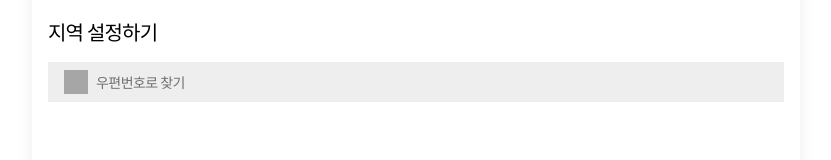
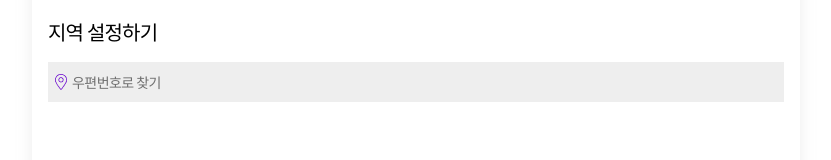
Before and after one commit to dlantjdgkgk/SmallGift, a React (Create React App) app: page / in a window 1280 px wide. Both pictures are taken after a click on the button "Click". Shown: the part 514-674 px from the top of the page, without its empty margins (224-1055 px from the left). Built offline with nearby package versions, Linux system fonts and the light colour scheme; no server answers.

Commit message:
fix : 지역 정보 업데이트 버그 수정

```diff
--- a/src/components/MainPageRestaurant/MainPageRestaurant.tsx
+++ b/src/components/MainPageRestaurant/MainPageRestaurant.tsx
@@ -3,11 +3,11 @@ import Portal from "components/Modal/Portal/Portal";
 import AreaModal from "components/Modal/AreaModal/AreaModal";
 import { useEffect, useState } from "react";
 import { apiInstance } from "../../api/setting";
-import LocateInfo from "./Locate";
 
 const MainPageRestaurant = () => {
   const [modalIsOpen, setModalIsOpen] = useState(false);
   const [locate, setLocate] = useState(null);
+  const [flag, setFlag] = useState(false);
   const handleModalClose = () => setModalIsOpen(false);
 
   const memberId = 15;
@@ -15,7 +15,7 @@ const MainPageRestaurant = () => {
     try {
       const res = await apiInstance.get(`/api/user/locate?memberId=${memberId}`);
       console.log(res);
-      setLocate(res);
+      setLocate(res.data);
     } catch (error) {
       console.log(error.message);
     }
@@ -23,7 +23,7 @@ const MainPageRestaurant = () => {
 
   useEffect(() => {
     userLocateAPI();
-  }, []);
+  }, [flag]);
 
   return (
     <Styled.SectionRestaurantWrapper>
@@ -40,7 +40,12 @@ const MainPageRestaurant = () => {
             위치 변경하기 {">"}
             {modalIsOpen ? (
               <Portal>
-                <AreaModal setModalIsOpen={setModalIsOpen} handleModalClose={handleModalClose} />
+                <AreaModal
+                  setModalIsOpen={setModalIsOpen}
+                  handleModalClose={handleModalClose}
+                  setFlag={setFlag}
+                  flag={flag}
+                />
               </Portal>
             ) : null}
           </button>
@@ -52,7 +57,7 @@ const MainPageRestaurant = () => {
             <img src="img/locate.png" />
             <p className="address">주소</p>
             {locate ? (
-              <p className="exactAddress">{locate.data}</p>
+              <p className="exactAddress">{locate}</p>
             ) : (
               <p className="exactAddress">서울특별시 마포구 양화로7안길 2-1</p>
             )}
--- a/src/components/Modal/AreaModal/AreaModal.tsx
+++ b/src/components/Modal/AreaModal/AreaModal.tsx
@@ -7,9 +7,11 @@ import { apiInstance } from "../../../api/setting";
 interface Props {
   setModalIsOpen: any;
   handleModalClose(): void;
+  flag: boolean;
+  setFlag(active: boolean): void;
 }
 
-const AreaModal = ({ setModalIsOpen, handleModalClose }: Props) => {
+const AreaModal = ({ setModalIsOpen, handleModalClose, setFlag, flag }: Props) => {
   const { addressState, handleComplete } = useDaumPost();
   const [isDaumPostOpen, setIsDaumPostOpen] = useState(false);
 
@@ -32,8 +34,8 @@ const AreaModal = ({ setModalIsOpen, handleModalClose }: Props) => {
         locate: addressState.jibunAddress,
         memberId: 15,
       };
-
       const res = await apiInstance.post("/api/user/locate", payload);
+      setFlag(!flag);
       console.log(res);
     } catch (error) {
       console.log(error);
@@ -59,17 +61,13 @@ const AreaModal = ({ setModalIsOpen, handleModalClose }: Props) => {
         <KakaoAdress handleDaumPostOpne={handleDaumPostOpne} handleComplete={handleComplete} />
       ) : (
         <Styled.ModalWrapper>
-          <p>지역 설정하기</p>
+          <p className="locateSelection">지역 설정하기</p>
 
           {addressState.jibunAddress ? (
             <>
-              <div
-                className="postalCode"
-                aria-hidden="true"
-                onClick={handleDaumPostOpne}
-                style={{ border: "1px solid #000000" }}
-              >
-                <div />
+              <div className="postalCode" aria-hidden="true" onClick={handleDaumPostOpne}>
+                <img src="/img/Locate.png" />
+                <p className="address">주소</p>
                 <button type="button" className="newAddress">
                   {addressState.jibunAddress}
                 </button>
@@ -89,7 +87,7 @@ const AreaModal = ({ setModalIsOpen, handleModalClose }: Props) => {
           ) : (
             <>
               <div className="postalCode" aria-hidden="true" onClick={handleDaumPostOpne}>
-                <div />
+                <img src="/img/Locate.png" />
                 <button type="button" className="findAddress">
                   우편번호로 찾기
                 </button>
```
